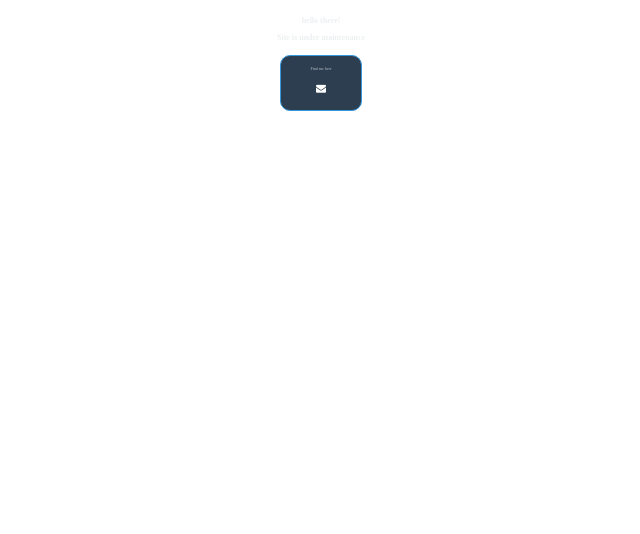
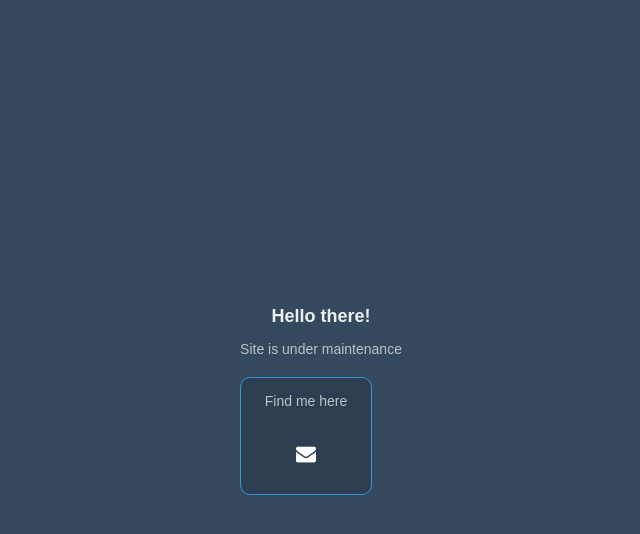
Before and after one commit to Prakash11645-sudo/portfolio, a plain HTML site: page index.html in a window 1280 px wide. Shown: the whole page, without its empty margins (319-959 px from the left). Drawn offline with Linux system fonts and the light colour scheme.

Commit message:
Update index.html

```diff
--- a/index.html
+++ b/index.html
@@ -1,81 +1,85 @@
-
 <!DOCTYPE html>
-<html>
+<html lang="en">
 <head>
-<meta name="viewport" content="width=device-width, initial-scale=1">
+  <meta charset="UTF-8">
+  <meta name="viewport" content="width=device-width, initial-scale=1.0">
+  <meta name="description" content="Connect with Prakash Timalsina. This site is currently under maintenance. Find me on my social profiles.">
+  <meta name="keywords" content="Prakash Timalsina, Contact, Social Media, Email">
+  <meta name="author" content="Prakash Timalsina">
+  <title>Prakash Timalsina - Under Maintenance</title>
   <link rel="stylesheet" href="https://cdnjs.cloudflare.com/ajax/libs/font-awesome/4.7.0/css/font-awesome.min.css">
   <style>
+    body {
+      background-color: #34495e;
+      font-family: 'Arial', sans-serif;
+      margin: 0;
+      padding: 0;
+      display: flex;
+      justify-content: center;
+      align-items: center;
+      height: 100vh;
+    }
+
+    .outer-container {
+      text-align: center;
+      color: #ecf0f1;
+    }
+
+    .heading {
+      font-size: 18px;
+      font-weight: bold;
+      margin-bottom: 10px;
+    }
+
+    .subheading {
+      font-size: 14px;
+      color: #bdc3c7;
+      margin-bottom: 20px;
+    }
+
+    .container {
+      background-color: #2c3e50;
+      padding: 15px;
+      border: 1px solid #3498db;
+      border-radius: 10px;
+      width: 100px;
+      display: flex;
+      flex-direction: column;
+      justify-content: center;
+      align-items: center;
+    }
+
+    .icon-container {
+      display: flex;
+      justify-content: center;
+    }
+
     .fa {
-  padding: 2px;
-  font-size: 10px;
-  width: 10px;
+      padding: 10px;
+      font-size: 20px;
       text-align: center;
-  text-decoration: none;
-  margin: 5px 2px;
+      margin: 5px;
       color: #ffffff;
+      transition: opacity 0.3s;
     }
 
     .fa:hover {
       opacity: 0.7;
     }
-
-.container {
-  width: 60px;
-  background: #2c3e50;
-  display: flex;
-  flex-direction: column;
-  justify-content: center;
-  align-items: center;
-  border: 1px solid #3498db;
-  border-radius: 10px;
-  margin: auto;
-  padding: 10px;
-}
-
-.heading {
-  font-size: 8px;
-  font-weight: bold;
-  margin-bottom: 5px;
-  color: #ecf0f1;
-}
-
-.subheading {
-  font-size: 4px;
-  color: #bdc3c7;
-  margin-bottom: 5px;
-}
-
-.icon-container {
-  display: flex;
-  flex-direction: row;
-  justify-content: center;
-}
-
-.outer-container {
-  display: flex;
-  flex-direction: column;
-  align-items: center;
-  margin: auto;
-}
   </style>
 </head>
 <body>
-<center>
-
   <div class="outer-container">
-  <div class="heading"><p>hello there!</p>
-<p>Site is under maintenance</p></div>
+    <div class="heading">Hello there!</div>
+    <p class="subheading">Site is under maintenance</p>
 
     <div class="container">
       <div class="subheading">Find me here</div>
+      <div class="icon-container">
+        <a href="mailto:prakashtimalsina318@gmail.com" class="fa fa-envelope" title="Email"></a>
 
-    <div class="icon-container">
-
-
-      <a href="mailto:prakashtimalsina318@gmail.com" class="fa fa-envelope"></a>
       </div>
     </div>
   </div>
-</center>
 </body>
 </html>
```
Lines whose indentation alone changed are shown as unchanged.
